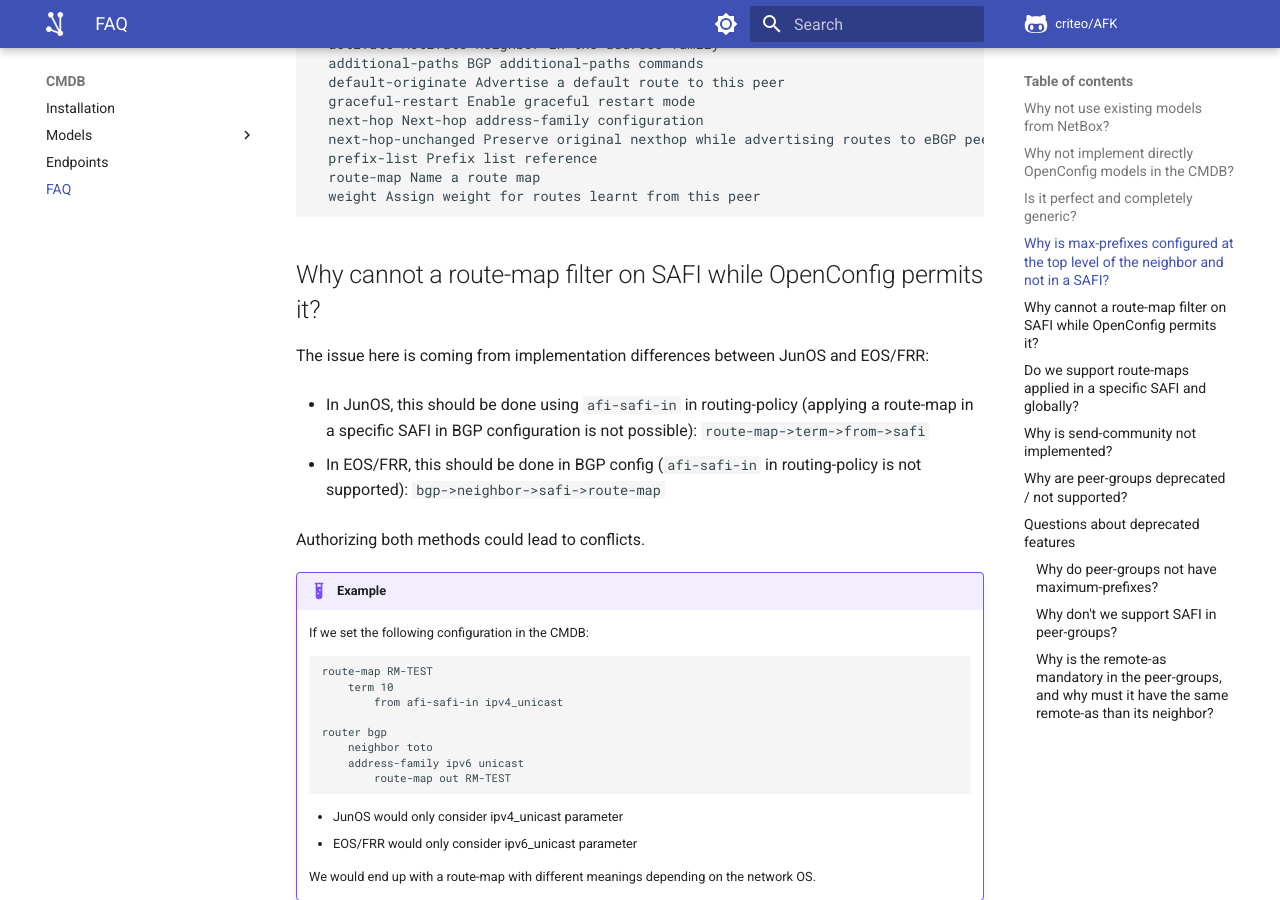
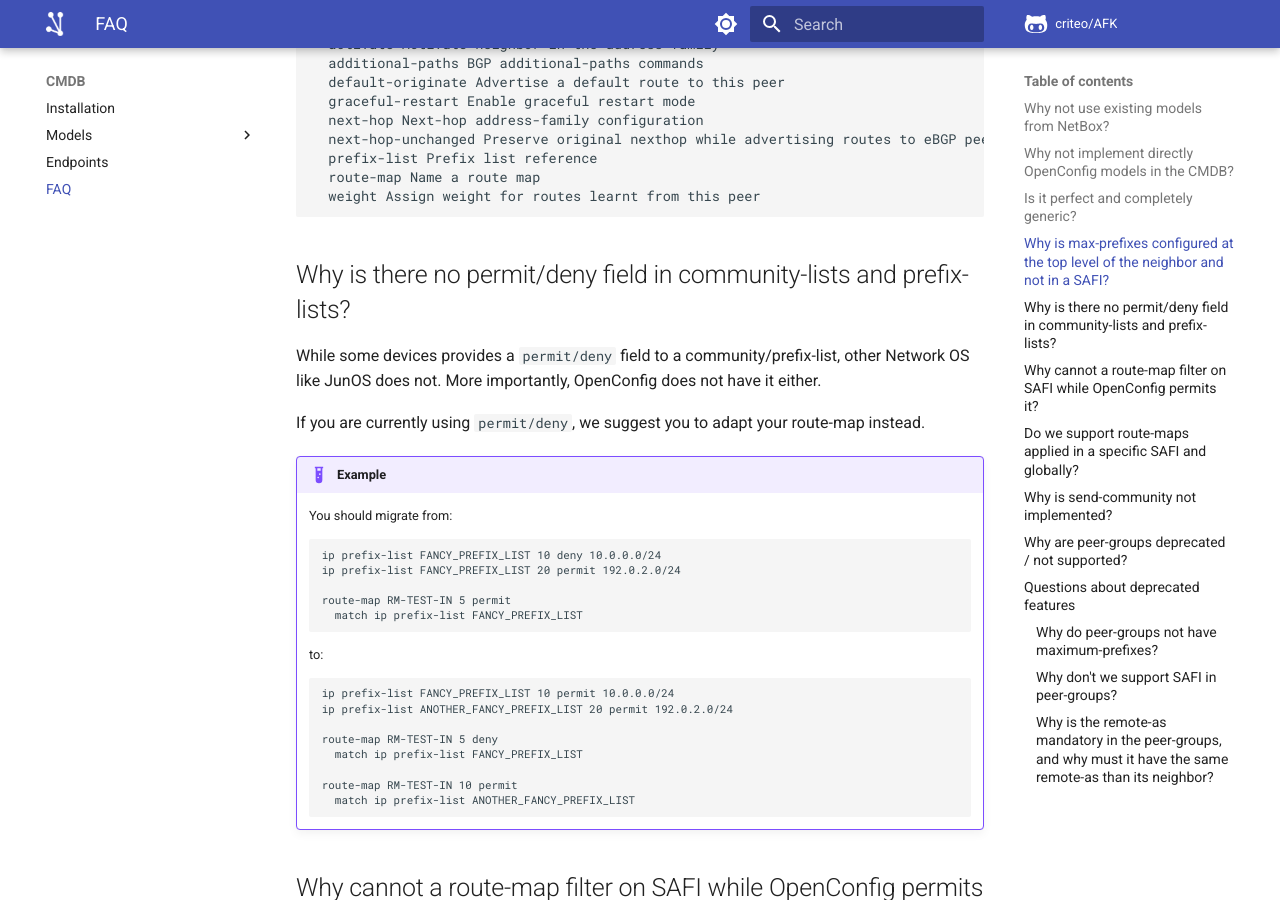
Before and after one commit to criteo/AFK, an MkDocs documentation site: the page built from docs/docs/CMDB/FAQ.md, in a window 1280 px wide and 900 px high, scrolled down 1319 px. Built offline with MkDocs 1.6.1 and Material for MkDocs 9.7.7, drawn with Linux system fonts in a browser that asks for light colours; emoji names are drawn with the system emoji font; comment, search, counter and statistics services are not loaded.

Commit message:
Document the absence of "decision" in prefix/community-list

````diff
--- a/docs/docs/CMDB/FAQ.md
+++ b/docs/docs/CMDB/FAQ.md
@@ -51,6 +51,35 @@ device.lab(config-router-bgp-af)#neighbor 100.64.1.0 ?
   route-map Name a route map
   weight Assign weight for routes learnt from this peer
 ```
+
+## Why is there no permit/deny field in community-lists and prefix-lists?
+
+While some devices provides a `permit/deny` field to a community/prefix-list, other Network OS like JunOS does not. More importantly, OpenConfig does not have it either.
+
+If you are currently using `permit/deny`, we suggest you to adapt your route-map instead.
+
+!!! example
+
+    You should migrate from:
+    ```
+    ip prefix-list FANCY_PREFIX_LIST 10 deny 10.0.0.0/24
+    ip prefix-list FANCY_PREFIX_LIST 20 permit 192.0.2.0/24
+
+    route-map RM-TEST-IN 5 permit
+      match ip prefix-list FANCY_PREFIX_LIST
+    ```
+
+    to:
+    ```
+    ip prefix-list FANCY_PREFIX_LIST 10 permit 10.0.0.0/24
+    ip prefix-list ANOTHER_FANCY_PREFIX_LIST 20 permit 192.0.2.0/24
+
+    route-map RM-TEST-IN 5 deny
+      match ip prefix-list FANCY_PREFIX_LIST
+
+    route-map RM-TEST-IN 10 permit
+      match ip prefix-list ANOTHER_FANCY_PREFIX_LIST
+    ```
 
 ## Why cannot a route-map filter on SAFI while OpenConfig permits it?
 
````
